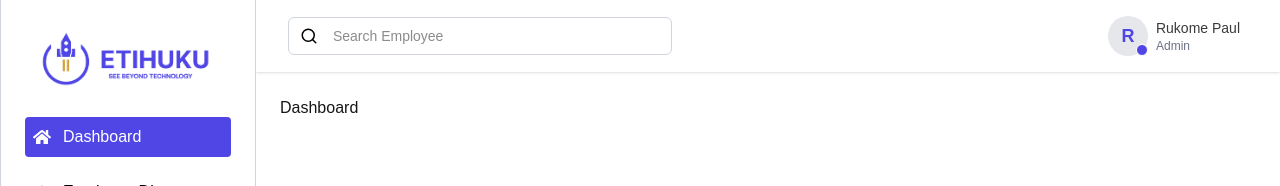
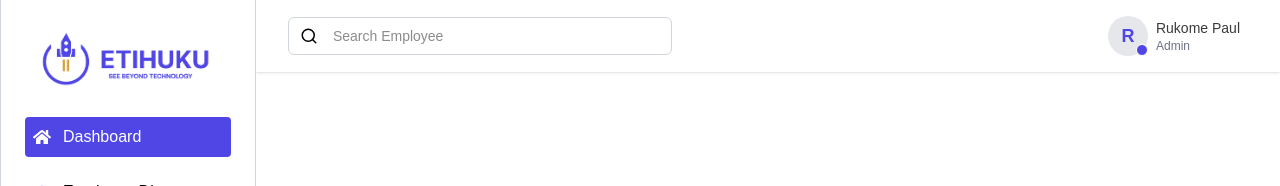
Before and after one commit to Mpho-vincent-makgwe/employee-management-system-admin-employee-dashboard-, a Next.js app: page / in a window 1280 px wide. Shown: the top 186 px of the page. Built offline with nearby package versions, Linux system fonts and the light colour scheme.

Commit message:
fixed a bug

```diff
--- a/src/app/page.js
+++ b/src/app/page.js
@@ -1,9 +1,9 @@
-import Dashboard from "./admin/dashboard/page";
+
 
 export default function Home() {
   return (
     <div className="font-poppins">
-      <Dashboard/>
+
     </div>
   );
 }
```
